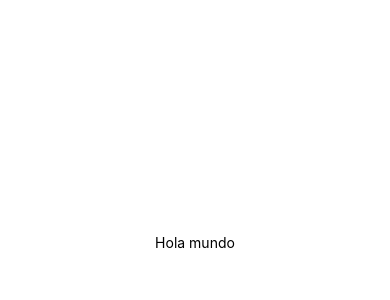
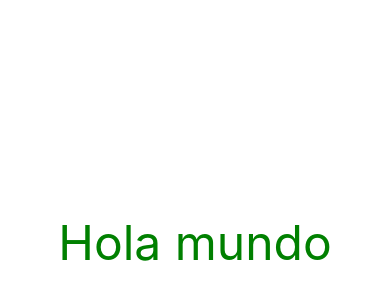
Before and after one commit to HDS2904/learning-react-native, a React Native app: screen / in a window 390 px wide. Shown: the part 180-480 px from the top of the page. Built offline with nearby package versions, Linux system fonts and the light colour scheme.

Commit message:
stylesSheet

```diff
--- a/App.js
+++ b/App.js
@@ -6,7 +6,7 @@ const NewText = () => {
 	const updateText = () => {
 		setText(!text)
 	}
-	return <Text onPress={updateText} >
+	return <Text style={styles.text} onPress={updateText} >
 		{text ? "Hola mundo" : "Hasta luego mundo" }
 	</Text>
 }
@@ -20,6 +20,10 @@ export default function App() {
 }
 
 const styles = StyleSheet.create({
+	text: {
+		color: 'green',
+		fontSize: 48,
+	},
   container: {
     flex: 1,
     backgroundColor: '#fff',
```
